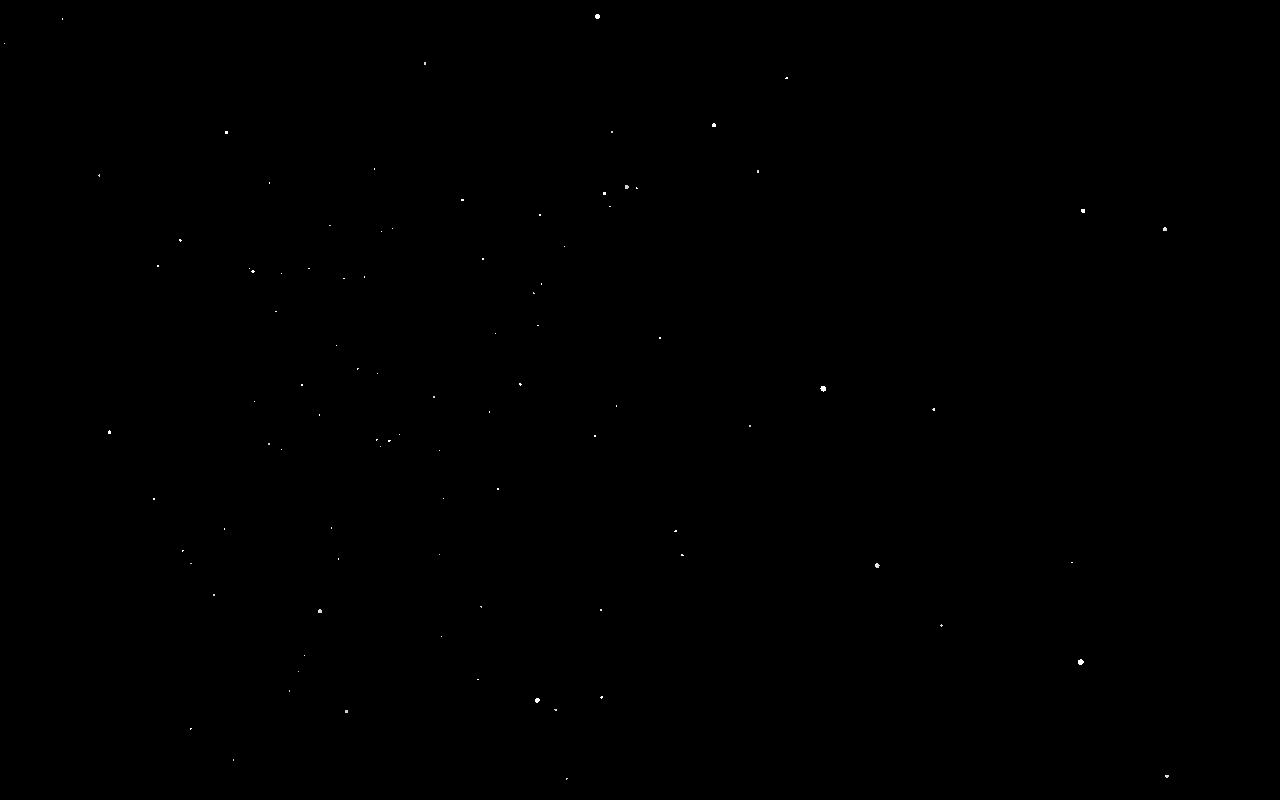
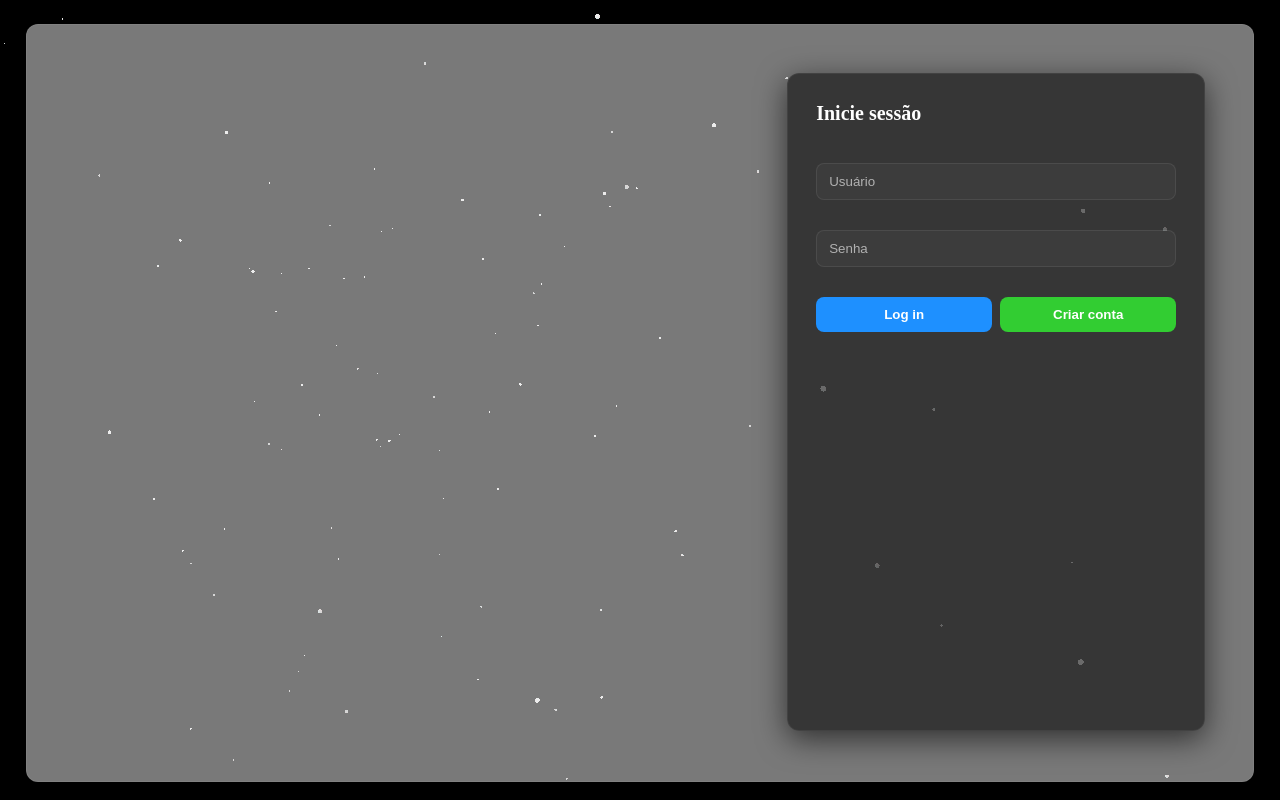
Before and after one commit to jhonherikgc/Login-Page, a React (Vite) app: page / in a window 1280 px wide. Built offline with nearby package versions, Linux system fonts and the light colour scheme.

Commit message:
:lipstick: feat

```diff
--- a/src/styles/loginPage.css
+++ b/src/styles/loginPage.css
@@ -2,20 +2,155 @@
 @tailwind components;
 @tailwind utilities;
 
-/* body estático */
+/* Remove scroll and make background static full screen */
 html, body, #root {
   height: 100%;
   margin: 0;
   padding: 0;
-  overflow: hidden;
-  background: #000;
+  overflow: hidden; /* remove scrollbars */
+  background: #000;  /* full-screen background color fallback */
 }
 
 .login-page {
-  @apply bg-black;
+  @apply bg-black w-screen min-h-screen;
+  background: #000;
+  width: 100vw;
+  min-height: 100vh;
+  overflow: hidden;
+}
+
+/* canvas container - keep behind content */
+.particles-container {
+  position: fixed;
+  inset: 0;
+  width: 100vw;
+  height: 100vh;
+  pointer-events: none;
+  z-index: 0; /* container em 0; canvas interno usa -1 para ficar atrás */
+}
+
+/* centered flex container */
+.flex-container {
+  position: relative;
+  z-index: 50;
+  display: flex;
+  align-items: center;
+  justify-content: center;
   width: 100%;
-  height: 100%;
   min-height: 100vh;
-  overflow: hidden; /* prevent inner scrolling */
-  background: #000; /* ensure plain black background */
+  padding: 24px;
+  box-sizing: border-box;
 }
+
+/* visible box for the form */
+.login-container {
+  width: 360px;
+  height: 600px;
+  max-width: 95%;
+  padding: 28px;
+  border-radius: 12px;
+  background: rgba(0, 0, 0, 0.55); /* dark translucent box */
+  border: 1px solid rgba(255,255,255,0.06);
+  box-shadow: 0 8px 30px rgba(0,0,0,0.6);
+  color: #fff;
+  display: flex;
+  flex-direction: column;
+  gap: 30px;
+  z-index: 60;
+  pointer-events: auto;
+}
+
+/* title */
+.login-title {
+  margin: 0 0 8px 0;
+  font-size: 1.25rem;
+  font-weight: 600;
+  color: #fff;
+}
+
+/* inputs and buttons */
+.usuario-input,
+.password-input {
+  background: rgba(255,255,255,0.03);
+  border: 1px solid rgba(255,255,255,0.08);
+  color: #fff;
+  padding: 10px 12px;
+  border-radius: 8px;
+  outline: none;
+  width: 100%;
+  box-sizing: border-box;
+}
+
+.usuario-input::placeholder,
+.password-input::placeholder {
+  color: rgba(255,255,255,0.6);
+}
+
+/* buttons row */
+.button-row {
+  display: flex;
+  gap: 8px;
+  justify-content: space-between;
+}
+
+/* action buttons */
+.login-button,
+.create-account-button {
+  flex: 1;
+  padding: 10px 14px;
+  border-radius: 8px;
+  border: none;
+  cursor: pointer;
+  color: #fff;
+  font-weight: 600;
+}
+
+.login-button {
+  background-color: #1E90FF;
+}
+
+.create-account-button {
+  background-color: #32CD32;
+}
+
+/* small screens adjustments */
+@media (max-width: 420px) {
+  .login-container {
+    padding: 20px;
+  }
+  .button-row {
+    flex-direction: column;
+  }
+  .login-button,
+  .create-account-button {
+    width: 100%;
+  }
+}
+
+.container-maior {
+  width: 90em;
+  height: 700px;
+  max-width: 95%;
+  padding: 28px;
+  border-radius: 12px;
+  background: rgba(221, 221, 221, 0.55); /* dark translucent box */
+  border: 1px solid rgba(255,255,255,0.06);
+  box-shadow: 0 8px 30px rgba(0,0,0,0.6);
+  color: #fff;
+  display: flex;
+  flex-direction: column;
+  gap: 12px;
+
+  /* alinha filhos à direita */
+  align-items: flex-end;
+  justify-content: flex-start;
+
+  z-index: 60;
+  pointer-events: auto;
+}
+
+/* garante que o login-container fique encostado à direita */
+.login-container {
+  margin: 20px;
+  align-self: flex-end;
+}
```
